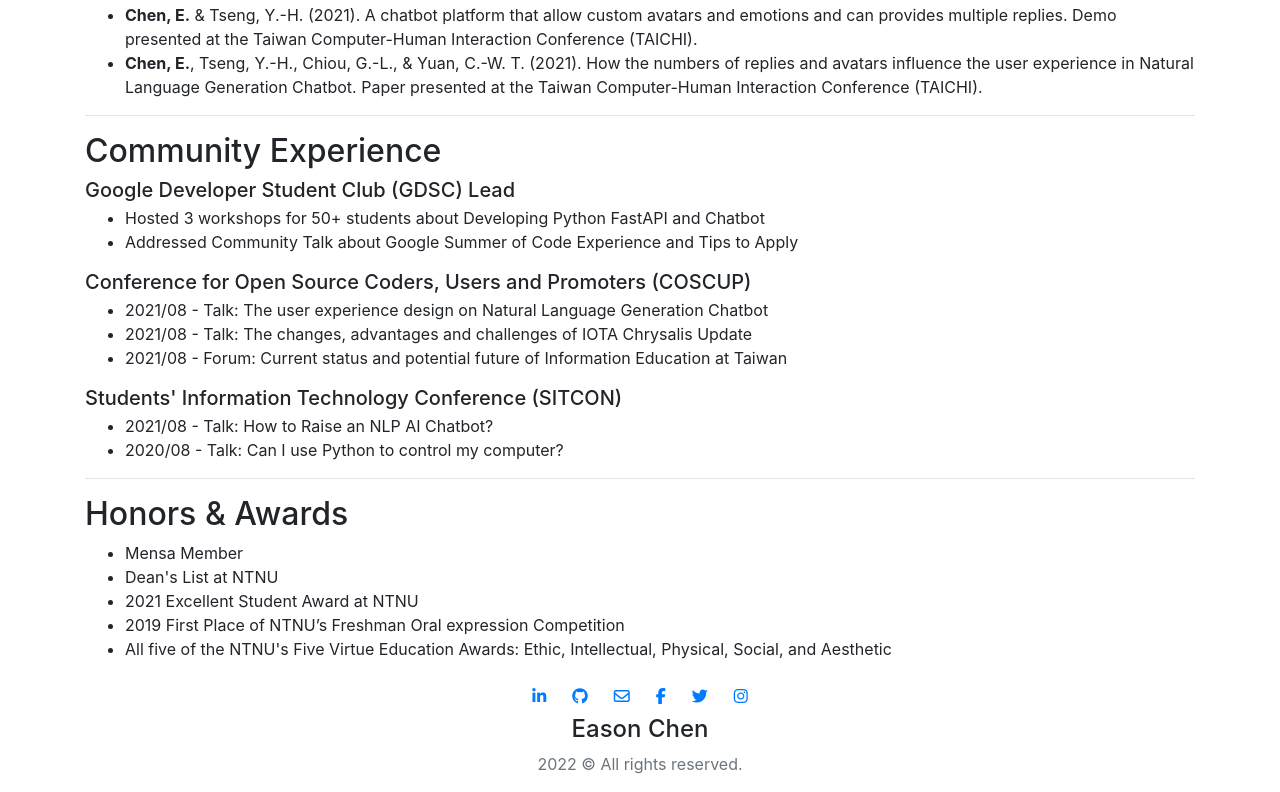
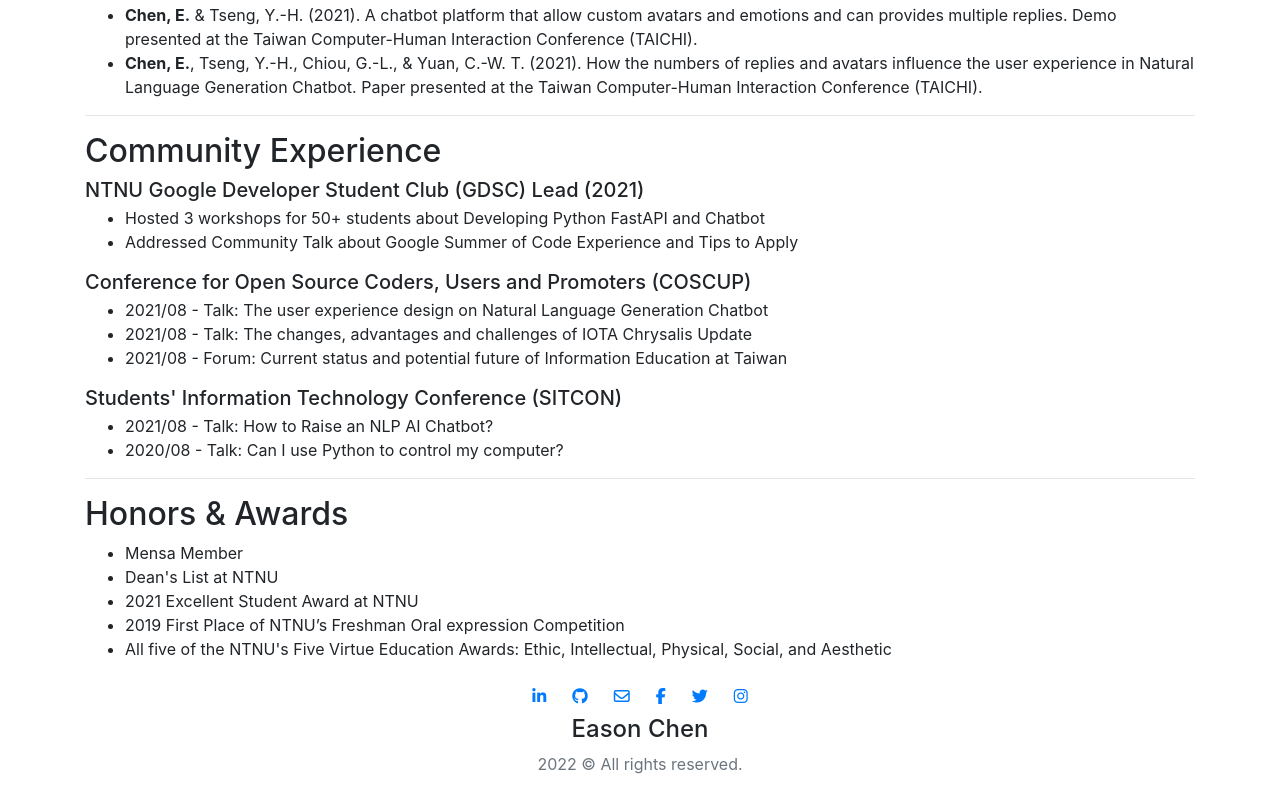
Before and after one commit to EasonC13/CV_Academic, a Nuxt app: page / in a window 1280 px wide. Shown: the part 2088-2880 px from the top of the page. Built offline with nearby package versions, Linux system fonts and the light colour scheme.

Commit message:
fix: date for community exp

```diff
--- a/components/CommunityExp.vue
+++ b/components/CommunityExp.vue
@@ -3,7 +3,7 @@
     <h2>Community Experience</h2>
     <div>
       <h3 class="h5 mb-1">
-        Google Developer Student Club (GDSC) Lead
+        NTNU Google Developer Student Club (GDSC) Lead (2021)
       </h3>
       <ul>
         <!-- <li>Lead (2021) and Core Team Member (2022) at NTNU</li> -->
```
